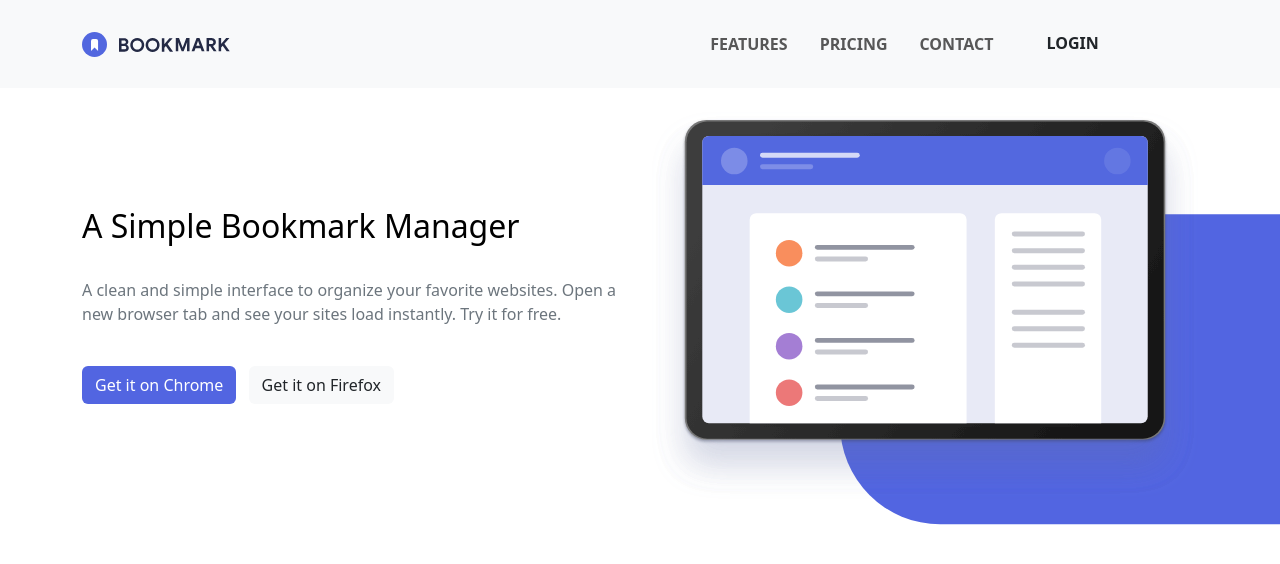
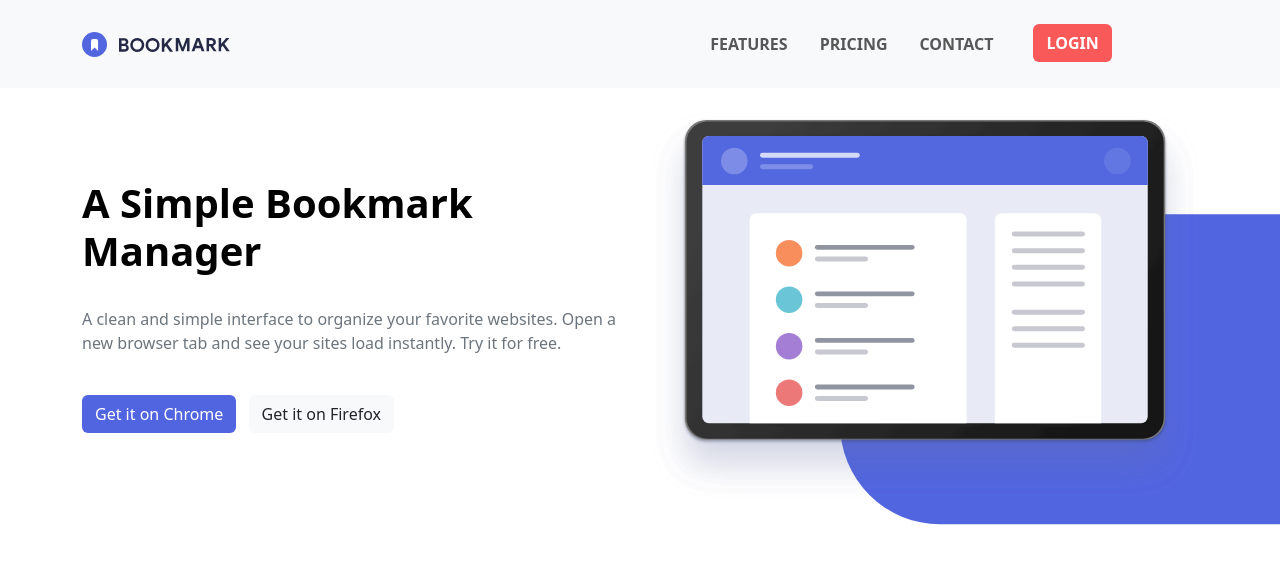
Before and after one commit to JuanDNJ/s1-2-bootstrap-sass, a website built with Vite: page src/index.html in a window 1280 px wide. Shown: the top 564 px of the page. Built offline with nearby package versions, Linux system fonts and the light colour scheme.

Commit message:
Cambio color link login

```diff
--- a/src/index.html
+++ b/src/index.html
@@ -42,7 +42,7 @@
                   <a href="#" class="nav-link fw-bolder me-3">CONTACT</a>
                 </li>
                 <li class="navbar-item">
-                  <a href="#" class="btn fw-bolder ms-lg-3" role="button"
+                  <a href="#" class="btn fw-bolder bg-secondary text-white ms-lg-3" role="button"
                     >LOGIN</a
                   >
                 </li>
@@ -57,7 +57,7 @@
         <div class="col-sm-12 col-md-6 order-1 order-md-0 ">
           <div class="d-flex align-items-center h-100 ">
             <article class="d-flex flex-column gap-4">
-              <h2>A Simple Bookmark Manager</h2>
+              <h1 class="fw-bolder">A Simple Bookmark Manager</h1>
               <p>
                 A clean and simple interface to organize your favorite websites.
                 Open a new browser tab and see your sites load instantly. Try it
```
